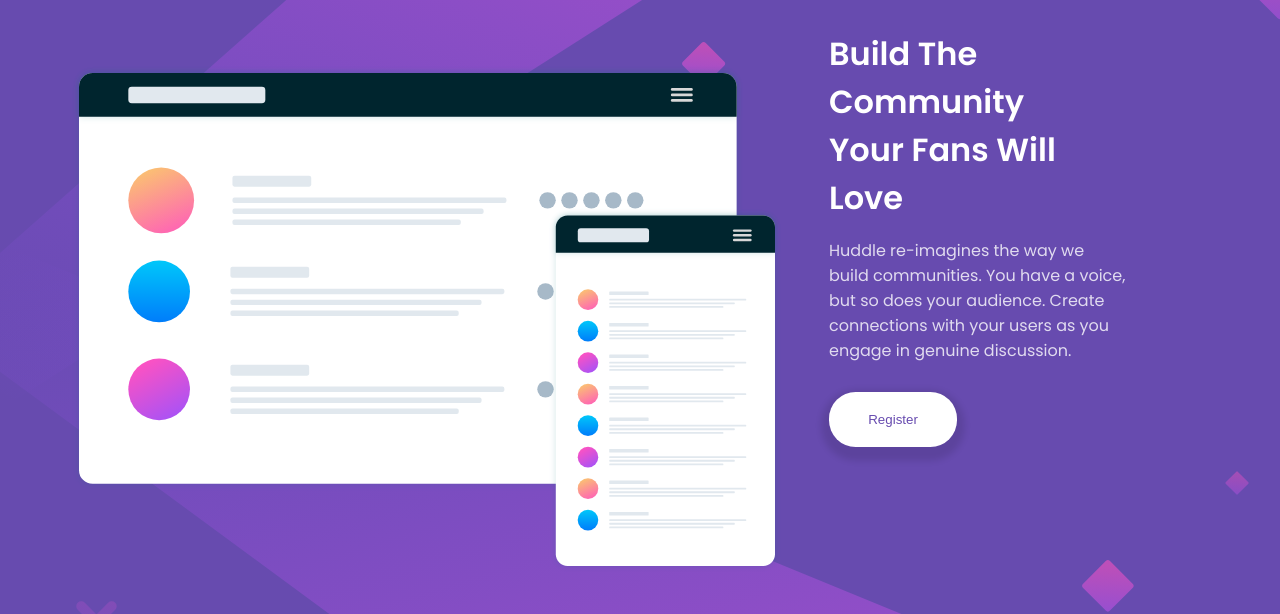
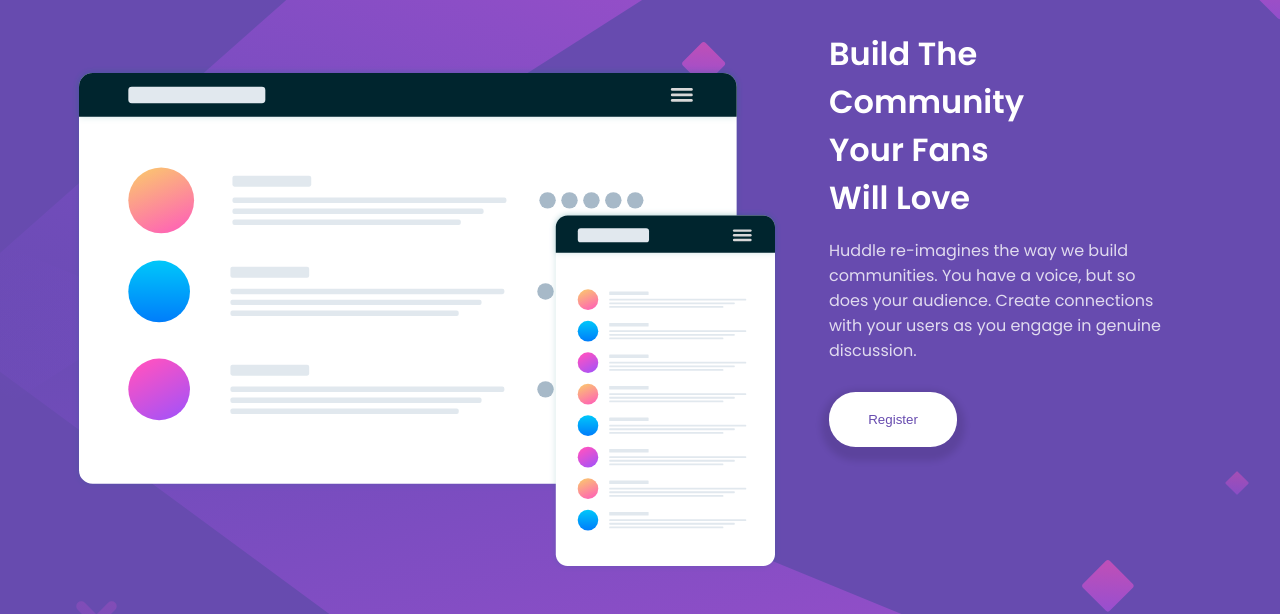
Before and after one commit to shubhsaur/huddle-landing-page, a plain HTML site: page index.html in a window 1280 px wide. Shown: the part 123-737 px from the top of the page. Drawn offline with nearby package versions, Linux system fonts and the light colour scheme.

Commit message:
Update styles.css

```diff
--- a/styles.css
+++ b/styles.css
@@ -127,12 +127,12 @@
 	.content h1 {
 		font-size: 2rem;
 		text-align: start;
-		margin-right: 6em;
+		margin-right: 7em;
 	}
 
 	.content p {
 		text-align: start;
-		margin-right: 8em;
+		margin-right: 5em;
 	}
 
 	.content button {
```
